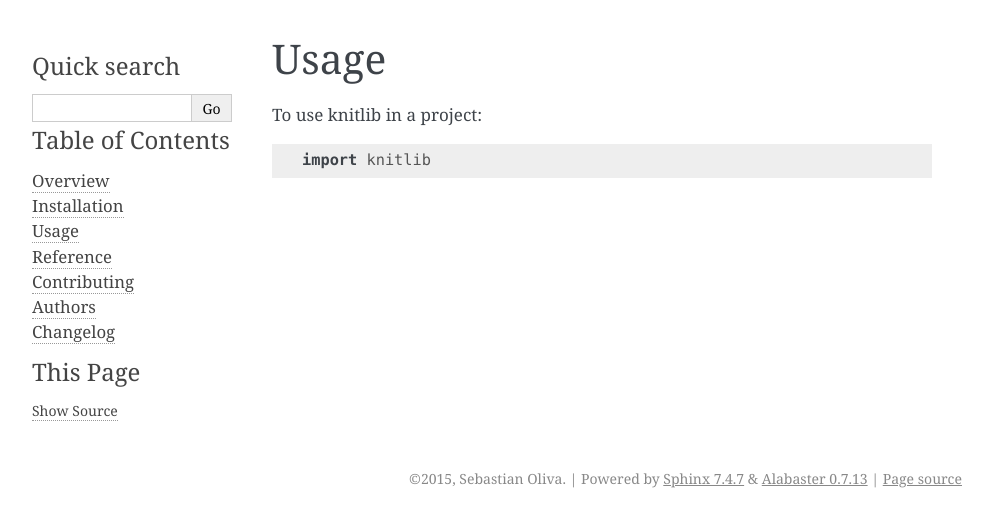
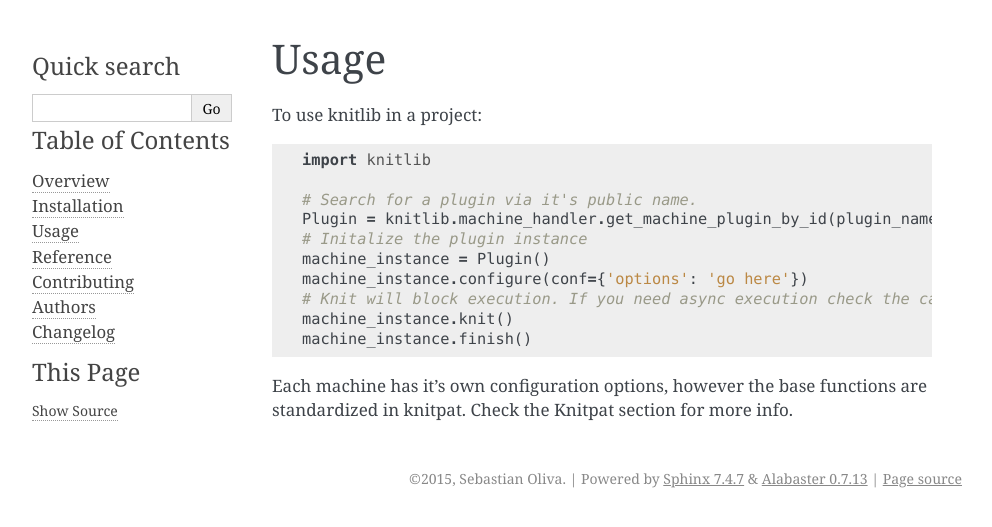
Before and after one commit to fossasia/knitlib, a Sphinx documentation site: the page built from docs/usage.rst, in a window 1280 px wide. Shown: the top 527 px of the page, without its empty margins (148-1140 px from the left). Built offline with Sphinx 7.4.7, drawn with Linux system fonts in a browser that asks for light colours.

Commit message:
Added docs regarding useage, knitlib, plugin api and knitpat.

```diff
--- a/docs/reference/index.rst
+++ b/docs/reference/index.rst
@@ -4,4 +4,4 @@ Reference
 .. toctree::
     :glob:
 
-    knitlib*
+    knit*
--- a/docs/reference/knitlib.rst
+++ b/docs/reference/knitlib.rst
@@ -3,3 +3,6 @@ knitlib
 
 .. automodule:: knitlib
     :members:
+
+.. automodule:: knitlib.machine_handler
+    :members:
--- /dev/null
+++ b/docs/reference/knitlib_plugin_api.rst
@@ -0,0 +1,5 @@
+Knitlib plugin API
+=============================
+
+.. automodule:: knitlib.plugins.knitting_plugin
+    :members:
--- /dev/null
+++ b/docs/reference/knitpat.rst
@@ -0,0 +1,8 @@
+Knitpat
+=============================
+
+Knitpat is an standarized format for knitting machine files. It is based in JSON, validated via a JSON Schema and
+by each tool according to it's supported features.
+
+.. automodule:: knitlib.knitpat
+    :members:
--- a/docs/usage.rst
+++ b/docs/usage.rst
@@ -5,3 +5,15 @@ Usage
 To use knitlib in a project::
 
 	import knitlib
+
+	# Search for a plugin via it's public name.
+	Plugin = knitlib.machine_handler.get_machine_plugin_by_id(plugin_name)
+	# Initalize the plugin instance
+	machine_instance = Plugin()
+	machine_instance.configure(conf={'options': 'go here'})
+	# Knit will block execution. If you need async execution check the callbacks configuration.
+	machine_instance.knit()
+	machine_instance.finish()
+
+Each machine has it's own configuration options, however the base functions are standardized in knitpat.
+Check the Knitpat section for more info.
```
